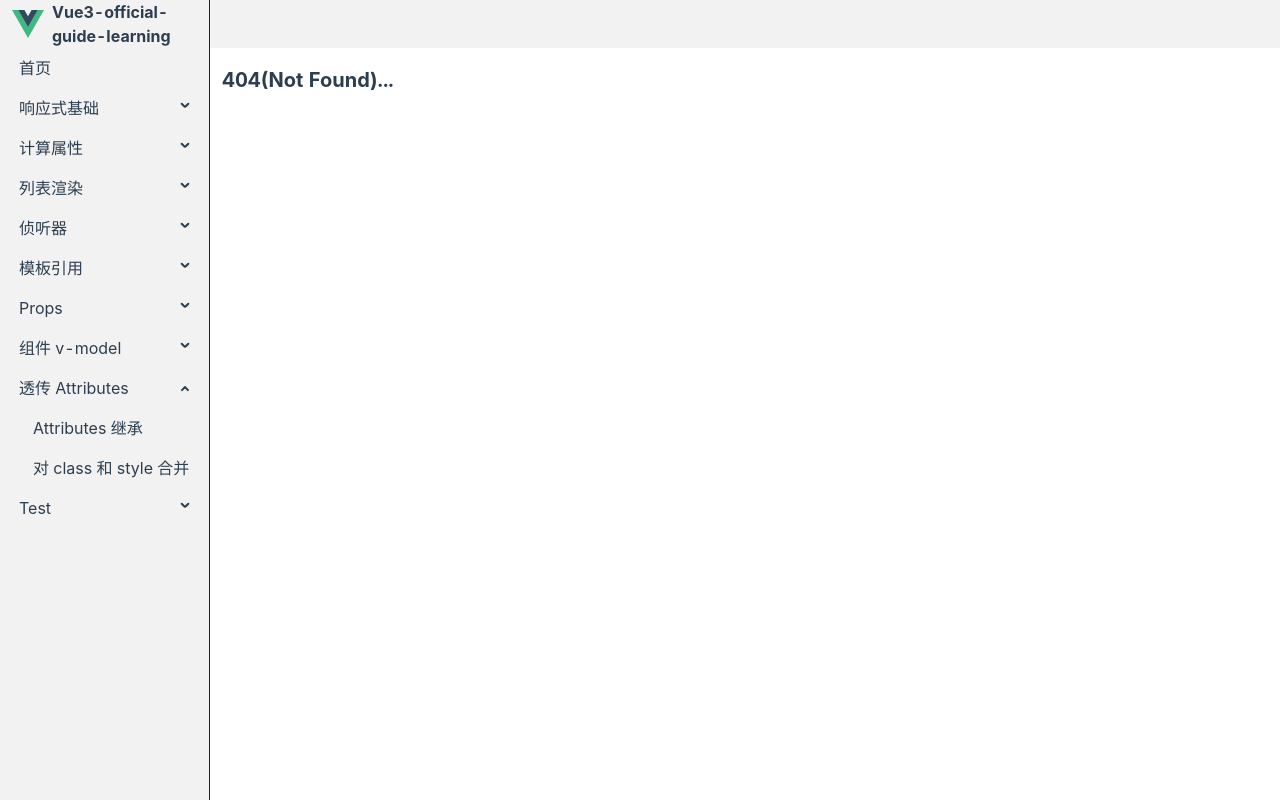
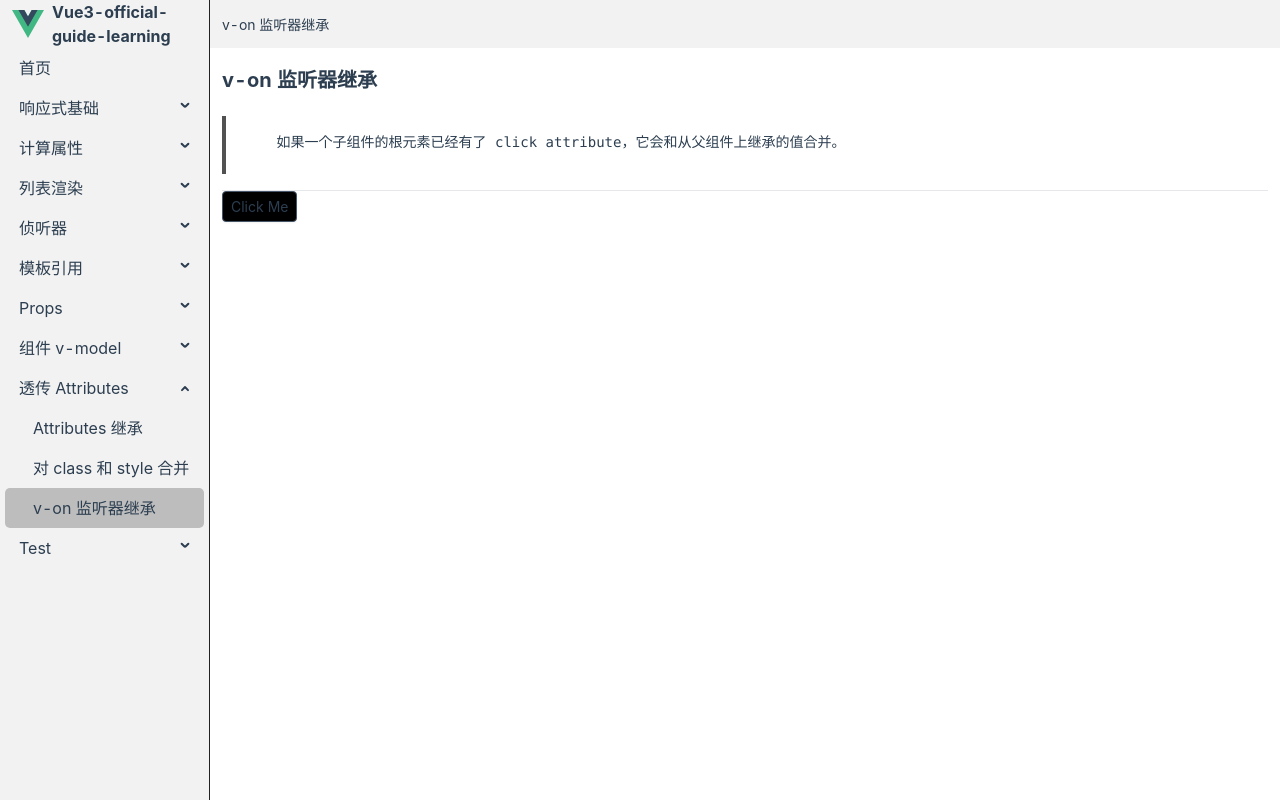
Before and after one commit to yuanlee301415/vue3-official-guide-learning, a Vue app: page /attrs/v-on-listener-inheritance in a window 1280 px wide. Before the commit this address had no page. Built offline with nearby package versions, Linux system fonts and the light colour scheme.

Commit message:
透传 Attributes》v-on 监听器继承

```diff
--- a/src/router/routes/modules/attrs.js
+++ b/src/router/routes/modules/attrs.js
@@ -22,6 +22,13 @@ const ATTRS_ROUTE = {
         title: '对 class 和 style 合并',
       },
     },
+    {
+      path: 'v-on-listener-inheritance',
+      component: () => import('@/views/attrs/v-on-listener-inheritance.vue'),
+      meta: {
+        title: 'v-on 监听器继承',
+      },
+    },
   ],
 }
 
--- /dev/null
+++ b/src/views/attrs/ButtonC.vue
@@ -0,0 +1,14 @@
+<script setup>
+/**
+ * 自身的监听器
+ */
+function click() {
+  console.log('自身的监听器')
+}
+</script>
+
+<template>
+  <button @click="click">Click Me</button>
+</template>
+
+<style scoped lang="less"></style>
--- /dev/null
+++ b/src/views/attrs/v-on-listener-inheritance.vue
@@ -0,0 +1,23 @@
+<script setup>
+import ButtonC from './ButtonC.vue'
+
+/**
+ * 继承的监听器
+ */
+function handleClick() {
+  console.log('继承的监听器')
+}
+</script>
+
+<template>
+  <div>
+    <h1>v-on 监听器继承</h1>
+    <pre>
+      如果一个子组件的根元素已经有了 click attribute，它会和从父组件上继承的值合并。
+    </pre>
+    <hr />
+    <ButtonC @click="handleClick" />
+  </div>
+</template>
+
+<style scoped lang="less"></style>
```
